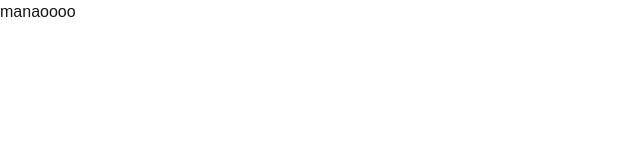
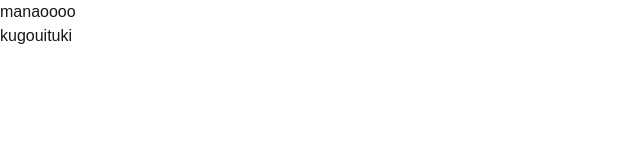
Before and after one commit to mokkun55/procon-homepage, a Next.js app: page / in a window 1280 px wide. Shown: the top 160 px of the page, without its empty margins (0-640 px from the left). Built offline with nearby package versions, Linux system fonts and the light colour scheme.

Commit message:
add: kuuitu

```diff
--- a/src/app/page.tsx
+++ b/src/app/page.tsx
@@ -2,6 +2,7 @@ const Home = () => {
   return (
     <div>
       <h1>manaoooo</h1>
+      <h1>kugouituki</h1>
     </div>
   );
 };
```
